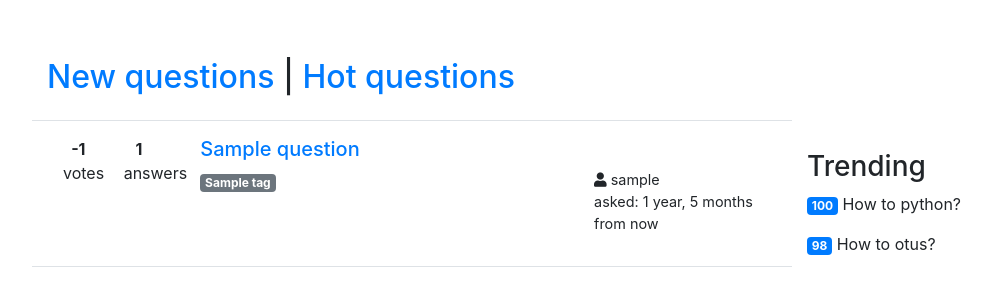
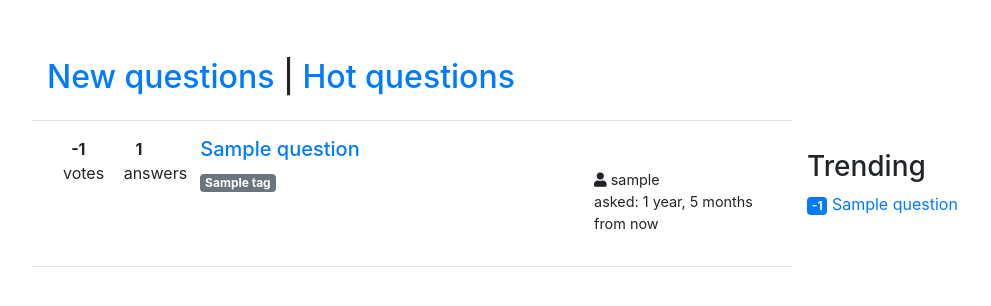
Before and after one commit to ligain/hasker, a Django app: page / in a window 1280 px wide. Shown: the part 56-362 px from the top of the page, without its empty margins (38-1029 px from the left). Run offline with Django 3.2, Linux system fonts and the light colour scheme; tables that the repository leaves empty hold one stand-in row (values such as "Sample post"); data that the repository does not hold is empty; some libraries are stand-ins or nearby versions.

Commit message:
trending widget

```diff
--- a/config/settings/base.py
+++ b/config/settings/base.py
@@ -79,6 +79,7 @@ TEMPLATES = [
                 'django.template.context_processors.request',
                 'django.contrib.auth.context_processors.auth',
                 'django.contrib.messages.context_processors.messages',
+                'hasker.core.context_processors.trending'
             ],
             'libraries': {
                 'load_avatar_url': 'hasker.templates.templatetags.load_avatar_url',
--- /dev/null
+++ b/hasker/core/context_processors.py
@@ -0,0 +1,12 @@
+from django.db.models import Sum, Value
+from django.db.models.functions import Coalesce
+
+from hasker.core.models import Question
+
+
+def trending(request):
+    return {
+        'trending_questions': Question.objects.annotate(
+                votes_rating=Coalesce(Sum('votes__value'), Value(0))
+            ).order_by('-votes_rating')[:20]
+    }
--- a/hasker/templates/base.html
+++ b/hasker/templates/base.html
@@ -85,8 +85,12 @@
                 <a class="btn btn-success btn-block" href="{% url 'ask' %}">Ask!</a>
             {% endif %}
             <h3 class="trending">Trending</h3>
-            <p><span class="badge btn-primary">100</span> How to python?</p>
-            <p><span class="badge btn-primary">98</span> How to otus?</p>
+            {% for trending_question in trending_questions %}
+                <p>
+                    <span class="badge btn-primary">{{ trending_question.rating }}</span>
+                    <a href="{% url 'question' trending_question.slug %}">{{ trending_question.title }}</a>
+                </p>
+            {% endfor %}
         </div>
 
     </div> <!-- /.row -->
--- a/hasker/templates/core/main_page.html
+++ b/hasker/templates/core/main_page.html
@@ -26,7 +26,7 @@
                 <div class="row">
                     <div class="col-sm-8">
                         {% for tag in question.tags.all %}
-                            <span class="badge badge-secondary">{{ tag.name }}</span>
+                                <a href="{% url 'tag' tag.name %}" class="badge badge-secondary">{{ tag.name }}</a>
                         {% endfor %}
                     </div>
                     <div class="col-sm-4" style="font-size: 0.9em;">
--- a/hasker/templates/core/question.html
+++ b/hasker/templates/core/question.html
@@ -89,6 +89,7 @@
         </div>
     {% endfor %}
 
+    {% if user.is_authenticated %}
         <form action="" method="post" class="mt-5">
             {% csrf_token %}
             <label for="text" class="col-sm-3 col-form-label h4">Your answer:</label>
@@ -104,6 +105,7 @@
             {% endif %}
             <button type="submit" class="btn btn-primary my-3">Answer</button>
         </form>
+    {% endif %}
 
     <!-- Modal -->
     <div class="modal fade" id="error" tabindex="-1" role="dialog" aria-labelledby="errorLabel"
--- a/hasker/templates/templatetags/rating_system.py
+++ b/hasker/templates/templatetags/rating_system.py
@@ -5,6 +5,8 @@ register = template.Library()
 
 @register.simple_tag
 def voted_class(user, obj, direction):
+    if user.is_anonymous:
+        return
     user_vote = obj.votes.filter(author=user).first()
     if user_vote:
         if user_vote.value == direction:
```
Also changed, not shown: hasker/core/forms.py (+7 -0 lines). Lines whose indentation alone changed are shown as unchanged.
